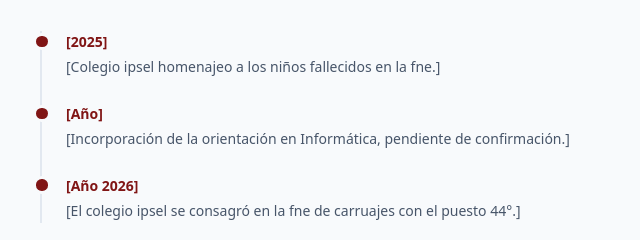
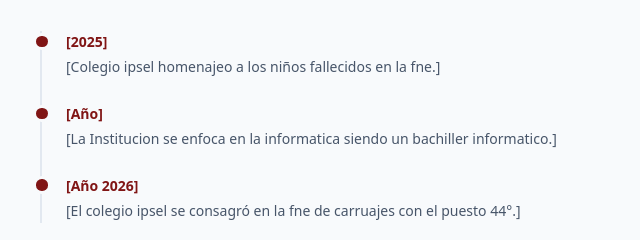
Before and after one commit to abenitez-droid/home-page-ipsel-2026, a website: page institucional.html in a window 1280 px wide. Shown: the part 860-1100 px from the top of the page, 0-640 px from the left. Drawn offline with Linux system fonts and the light colour scheme.

Commit message:
Update institucional.html

```diff
--- a/institucional.html
+++ b/institucional.html
@@ -109,7 +109,7 @@ doctype html>
             <p>[Colegio ipsel homenajeo a los niños fallecidos en la fne.]</p>
           </li>
           <li class="timeline__item"><span class="timeline__year">[Año]</span>
-            <p>[Incorporación de la orientación en Informática, pendiente de confirmación.]</p>
+            <p>[La Institucion se enfoca en la informatica siendo un bachiller informatico.]</p>
           </li>
           <li class="timeline__item"><span class="timeline__year">[Año 2026]</span>
             <p>[El colegio ipsel se consagró en la fne de carruajes con el puesto 44°.]</p>
```
